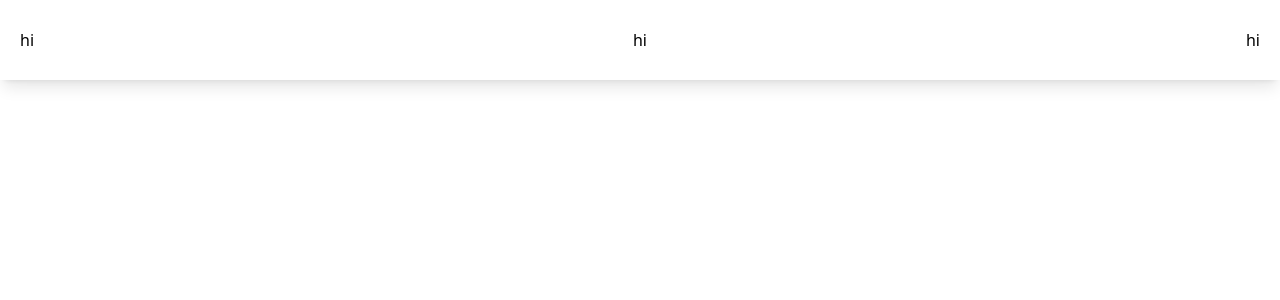
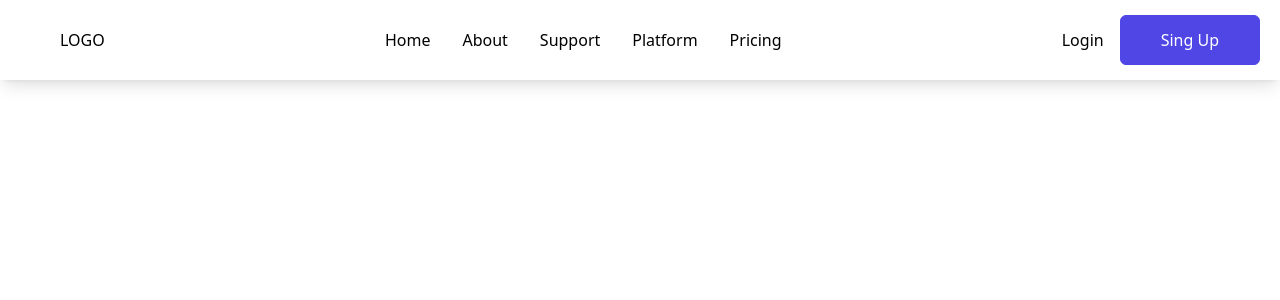
Before and after one commit to mishkamag/strapi-react-tailwind, a React (Vite) app: page / in a window 1280 px wide. Shown: the top 300 px of the page. Built offline with nearby package versions, Linux system fonts and the light colour scheme.

Commit message:
working wish navbar

```diff
--- a/package.json
+++ b/package.json
@@ -10,7 +10,8 @@
   },
   "dependencies": {
     "react": "^18.2.0",
-    "react-dom": "^18.2.0"
+    "react-dom": "^18.2.0",
+    "react-icons": "^4.8.0"
   },
   "devDependencies": {
     "@types/react": "^18.0.28",
--- a/src/components/Navbar.jsx
+++ b/src/components/Navbar.jsx
@@ -1,12 +1,45 @@
 import React from "react";
+import { AiFillCloseSquare } from "react-icons/ai";
+import { GiHamburgerMenu } from "react-icons/gi";
 
 const Navbar = () => {
   return (
     <div className="w-screen h-[80px] z-10 fixed bg-white shadow-lg ">
-      <div className="flex justify-between items-center h-full max-w-[1240px] m-auto  md:bg-green-500 ">
-        <div className="flex items-center">hi</div>
-        <div>hi</div>
-        <div>hi</div>
+      <div className="flex justify-between items-center w-full h-full md:max-w-[1240px] m-auto  ">
+        <div className="sm:ml-10 ss:ml-10 opacity-[50px]">LOGO</div>
+
+        <div className="flex items-center">
+          <ul className="hidden md:flex">
+            <li>Home</li>
+            <li>About</li>
+            <li>Support</li>
+            <li>Platform</li>
+            <li>Pricing</li>
+          </ul>
+        </div>
+
+        <div className="hidden md:flex">
+          <button className="border-none bg-transparent text-black mr-4">
+            Login
+          </button>
+          <button className="px-10 py-3">Sing Up</button>
+        </div>
+
+        <div className="md:hidden ">
+          <GiHamburgerMenu className="text-2xl " />
+        </div>
+
+        <ul className="absolute bg-white w-full px-8 shadow-lg md:hidden ">
+          <li>Home</li>
+          <li>About</li>
+          <li>Support</li>
+          <li>Platform</li>
+          <li>Pricing</li>
+          <div className="flex flex-col my-4 gap-2">
+            <button className=" bg-transparent text-black py-3 ">Login</button>
+            <button className="px-10 py-3">Sing Up</button>
+          </div>
+        </ul>
       </div>
     </div>
   );
--- a/src/index.css
+++ b/src/index.css
@@ -1,6 +1,24 @@
 @tailwind base;
 @tailwind components;
 @tailwind utilities;
+
+@layer base {
+  li {
+    @apply p-4;
+  }
+  button {
+    @apply text-white border bg-indigo-600 border-indigo-600 hover:bg-transparent hover:text-indigo-600 rounded-md;
+  }
+
+  ul {
+    padding: 0;
+    list-style-type: none;
+  }
+
+  .line-break {
+    white-space: pre-wrap;
+  }
+}
 
 /* :root {
   font-family: Inter, system-ui, Avenir, Helvetica, Arial, sans-serif;
--- a/tailwind.config.js
+++ b/tailwind.config.js
@@ -15,16 +15,16 @@ module.exports = {
       },
     },
     screens: {
-      // xs: "480px",
-      // ss: "620px",
-      // sm: "768px",
-      // md: "1060px",
-      // lg: "1200px",
-      // xl: "1700px",
-      sm: { max: "640px" },
-      md: { max: "768px" },
-      lg: { max: "1024px" },
-      xl: { max: "1280px" },
+      xs: "480px",
+      ss: "620px",
+      sm: "768px",
+      md: "1060px",
+      lg: "1200px",
+      xl: "1700px",
+      // sm: { max: "640px" },
+      // md: { max: "768px" },
+      // lg: { max: "1024px" },
+      // xl: { max: "1280px" },
     },
   },
   plugins: [],
```
Also changed, not shown: 1 other file (tests, documents, lock files or other folders).
